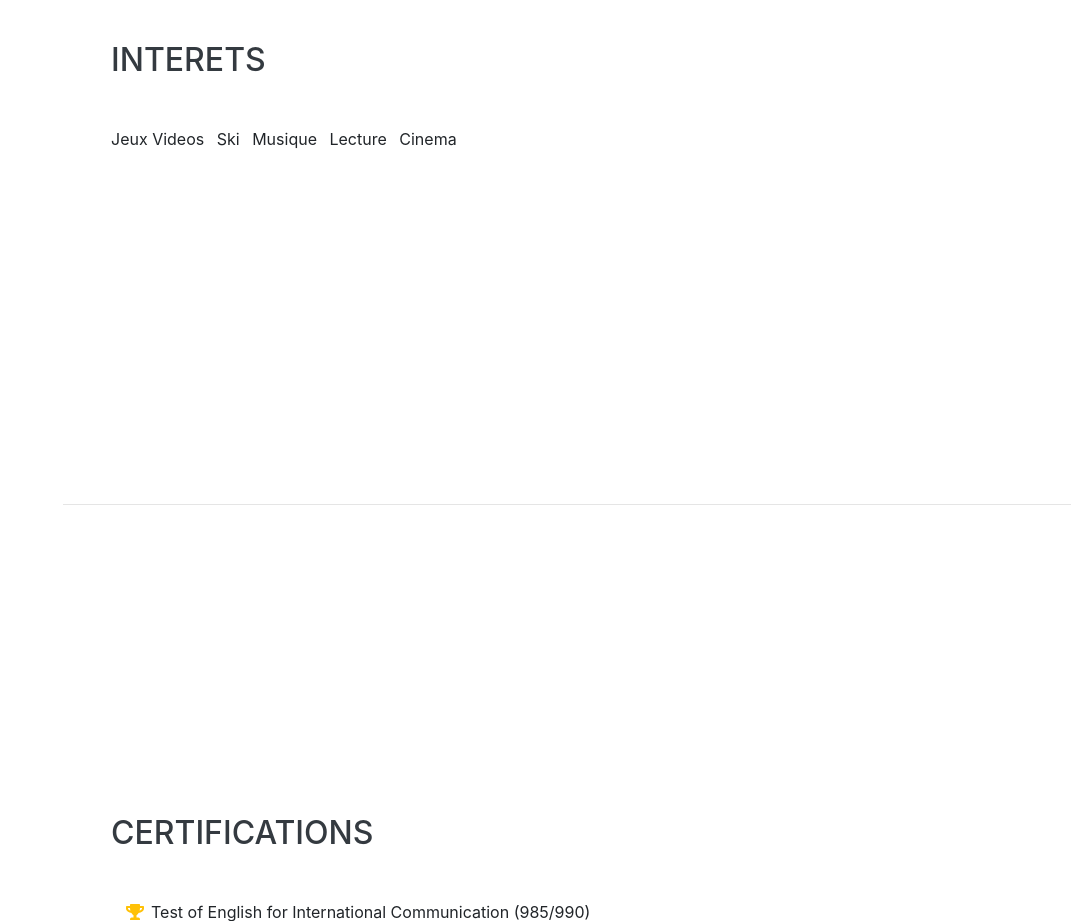
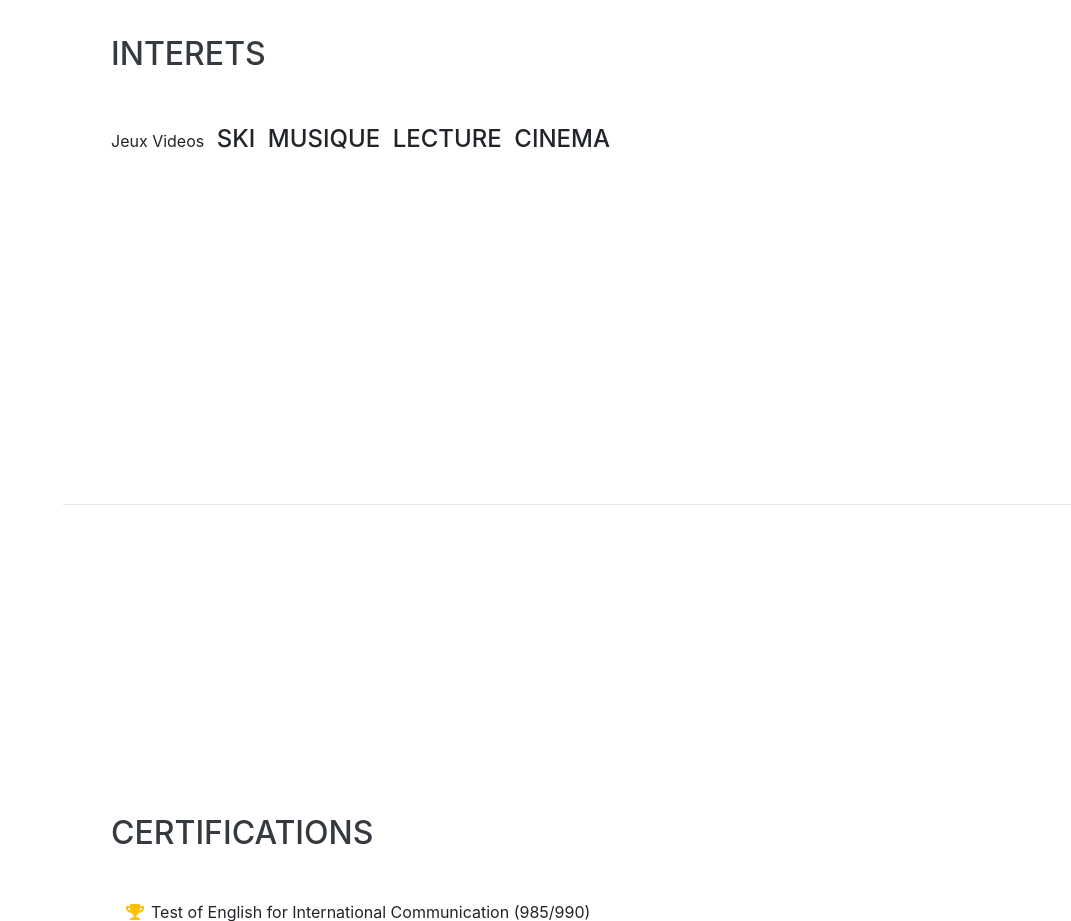
Before and after one commit to LuluLaGlue/LuluLaGlue.github.io, a website with bundled scripts: page index.html in a window 1280 px wide. Shown: the part 3500-4421 px from the top of the page, without its empty margins (209-1280 px from the left). Built offline with nearby package versions, Linux system fonts and the light colour scheme; a web font is replaced by a local one.

Commit message:
interest

```diff
--- a/index.html
+++ b/index.html
@@ -197,16 +197,16 @@
                 <p>Jeux Videos</p>
             </li>
             <li class="list-inline-item">
-                <p>Ski</p>
+                <div class="subheading mb-3">Ski</div>
             </li>
             <li class="list-inline-item">
-              <p>Musique</p>
+              <div class="subheading mb-3">Musique</div>
             </li>
             <li class="list-inline-item">
-                <p>Lecture</p>
+                <div class="subheading mb-3">Lecture</div>
             </li>
             <li class="list-inline-item">
-                <p>Cinema</p>
+                <div class="subheading mb-3">Cinema</div>
             </li>
       </div>
     </section>
```
